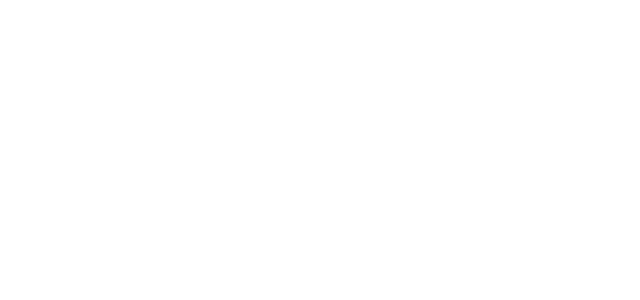
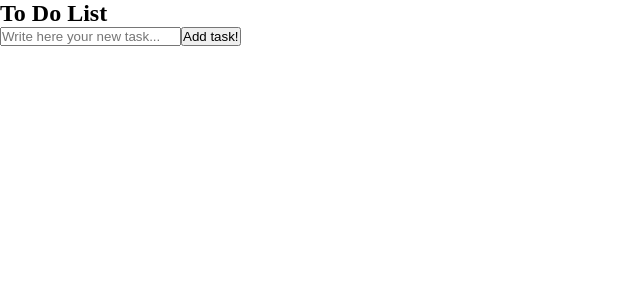
Before and after one commit to byPG/trainingReact, a React (Vite) app in the folder ToDoList/: page / in a window 1280 px wide. Shown: the top 300 px of the page, without its empty margins (0-640 px from the left). Built offline with nearby package versions, Linux system fonts and the light colour scheme.

Commit message:
adding draft logic

```diff
--- a/ToDoList/src/App.jsx
+++ b/ToDoList/src/App.jsx
@@ -1,5 +1,40 @@
+import { useState } from "react";
+
 function App() {
-  return <div></div>;
+  const [newTask, setNewTask] = useState("");
+  const [tasksList, setTasksList] = useState([]);
+
+  function addTask() {
+    if (newTask.trim() === "") return;
+    setTasksList((prev) => [...prev, newTask]);
+    setNewTask("");
+  }
+
+  return (
+    <>
+      <header>
+        {/* <img src="" alt="" /> */}
+        <h2>To Do List</h2>
+      </header>
+
+      <div>
+        <input
+          type="text"
+          placeholder="Write here your new task..."
+          onChange={(e) => setNewTask(e.target.value)}
+        />
+        <button onClick={addTask}>Add task!</button>
+      </div>
+
+      <div>
+        <ul>
+          {tasksList.map((task, index) => (
+            <li key={index}>{task}</li>
+          ))}
+        </ul>
+      </div>
+    </>
+  );
 }
 
 export default App;
```
